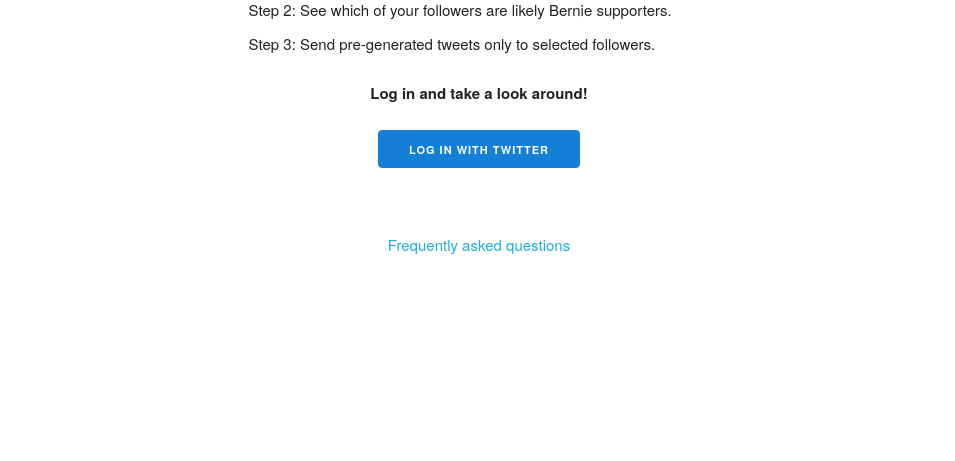
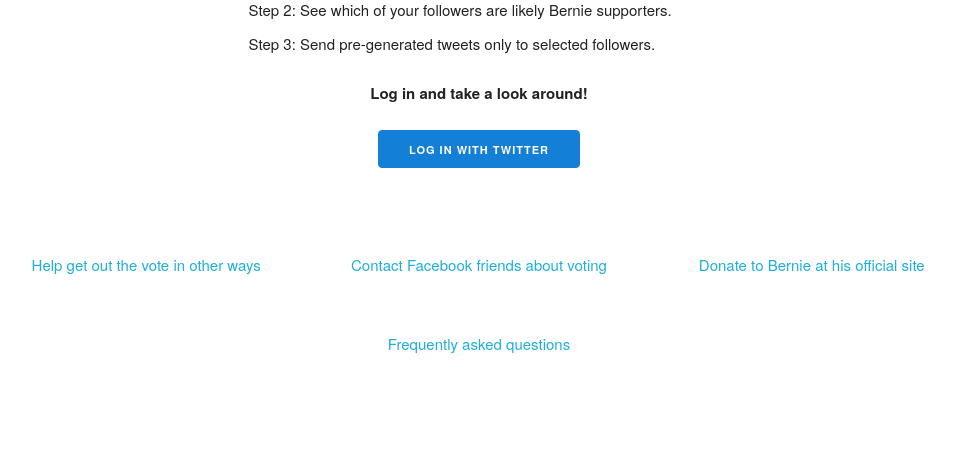
Before and after one commit to nsfabina/tweetbankforbernie, a Django app: page / in a window 1280 px wide. Shown: the part 570-1031 px from the top of the page, without its empty margins (161-1116 px from the left). Before the commit the page ends 902 px from the top, so only its background shows below. Run offline with Django 3.2, Linux system fonts and the light colour scheme; some libraries are stand-ins or nearby versions.

Commit message:
Bugfixes link; adds links for gotv and donating.

```diff
--- a/tweetbank/app/templates/home.html
+++ b/tweetbank/app/templates/home.html
@@ -3,32 +3,26 @@
 {% block content %}
 {% if user.is_authenticated %}
 
-	<div class="row no-center" style="margin-bottom: 3rem">
+	<div class="row" style="margin-bottom: 3rem">
     <div class="eight columns offset-by-two">
   		<p><b>Welcome!</b> You're logged in with <b>Twitter</b> as <b>{{ username }}</b>. <img src="/static/images/twitter.png" style="height: 3rem; vertical-align: -5px"></p>
   	</div>
   </div>
 
-  <div class="row" style="margin-bottom: 3rem">
-    <div class="eight columns offset-by-two">
-      <p>Share GOTV information with your followers:  <a class="twitter-share-button" href="{{ tweet_activism }}">{{ Tweet }}</a></p>
+  <div class="row" style="margin-bottom: 5rem">
+    <div class="four columns">
+      <p>Share <b>GOTV</b> info with your followers<br><a class="twitter-share-button" href="{{ tweet_activism }}">{{ Tweet }}</a></p>
     </div>
-  </div>
-
-  <div class="row" style="margin-bottom: 3rem">
-    <div class="eight columns offset-by-two">
-      <p>Ask your followers for help TweetBanking:  <a class="twitter-share-button" href="{{ tweet_help }}">{{ Tweet }}</a></p>
+    <div class="four columns">
+      <p>Ask your followers for help <b>TweetBanking</b><br><a class="twitter-share-button" href="{{ tweet_help }}">{{ Tweet }}</a></p>
     </div>
-  </div>
-
-    <div class="row" style="margin-bottom: 3rem">
-    <div class="eight columns offset-by-two">
-      <p>Ask your followers for help FaceBanking:  <a class="twitter-share-button" href="{{ tweet_face }}">{{ Tweet }}</a></p>
+    <div class="four columns">
+      <p>Ask your followers for help <b>FaceBanking</b><br><a class="twitter-share-button" href="{{ tweet_face }}">{{ Tweet }}</a></p>
     </div>
   </div>
 
   {% if tweet_context %}
-	 	<div class="row no-center">
+	 	<div class="row">
 	  	<div class="eight columns offset-by-two">
 	  		{% if tweet_context|length > 1 %}
 	  			<p><b>These are the {{ tweet_context|length }} most-recent tweets from your timeline with pro-Bernie hashtags.</b></p>
@@ -61,7 +55,7 @@
 	    </div>
 	  </div>
 	{% else %}
-		 <div class="row no-center">
+		 <div class="row">
 	  	<div class="eight columns offset-by-two">
 	  		<p><b>Currently, there are no recent tweets on your timeline with pro-Bernie hashtags.</b></p>
 
@@ -101,7 +95,19 @@
 
 {% endif %}
 
-<div class="row" style="margin-top: 3rem">
+<div class="row" style="margin-top: 5rem; margin-bottom: 3rem">
+  <div class="four columns">
+    <p><a href="http://voteforbernie.org/GOTV/">Help get out the vote in other ways</a></p>
+  </div>
+  <div class="four columns">
+    <p><a href="http://berniefriendfinder.com">Contact Facebook friends about voting</a></p>
+  </div>
+  <div class="four columns">
+    <p><a href="https://berniesanders.com">Donate to Bernie at his official site</a></p>
+  </div>
+</div>
+
+<div class="row" style="margin-bottom: 3rem">
   <div class="four columns offset-by-four">
     <p><a href="faqs">Frequently asked questions</a></p>
   </div>
--- a/tweetbank/app/views.py
+++ b/tweetbank/app/views.py
@@ -24,7 +24,7 @@
 
 # Global variables for activism tweets
 _TWEET_ACTIVISM_TEXT = 'Take action! Learn how you can help get out the vote: '
-_TWEET_ACTIVISM_URL = 'http://http://voteforbernie.org/GOTV/'
+_TWEET_ACTIVISM_URL = 'http://voteforbernie.org/GOTV/'
 _TWEET_ACTIVISM = 'https://twitter.com/intent/tweet?text=' + \
     '{text}&url={url}&hashtags=SandersForPresident,TweetBank4Bern&size=large'.format(
         text=_TWEET_ACTIVISM_TEXT, url=_TWEET_ACTIVISM_URL)
@@ -65,7 +65,7 @@
         twitter = Twython(_API_KEY, _API_SECRET, social_token.token,
                           social_token.token_secret)
         timeline = twitter.get_home_timeline(**_TIMELINE_ARGS)
-        recent_tweets = _get_most_recent_sanders_tweets(username, timeline)
+        recent_tweets = []#_get_most_recent_sanders_tweets(username, timeline)
         tweet_context = []
         for tweeter, status_id in recent_tweets:
             tweet_vote = _TWEET_VOTE.format(username=tweeter)
--- a/tweetbank/tweetbank/settings.py
+++ b/tweetbank/tweetbank/settings.py
@@ -19,7 +19,7 @@
 SECRET_KEY = 'y#18=+gwzkjd-gczo9h%pkk_w6jmtv+%r@ss#%d3t_zt02e31)'
 
 # SECURITY WARNING: don't run with debug turned on in production!
-DEBUG = False
+DEBUG = True
 ALLOWED_HOSTS = ['127.0.0.1']
 
 
```
